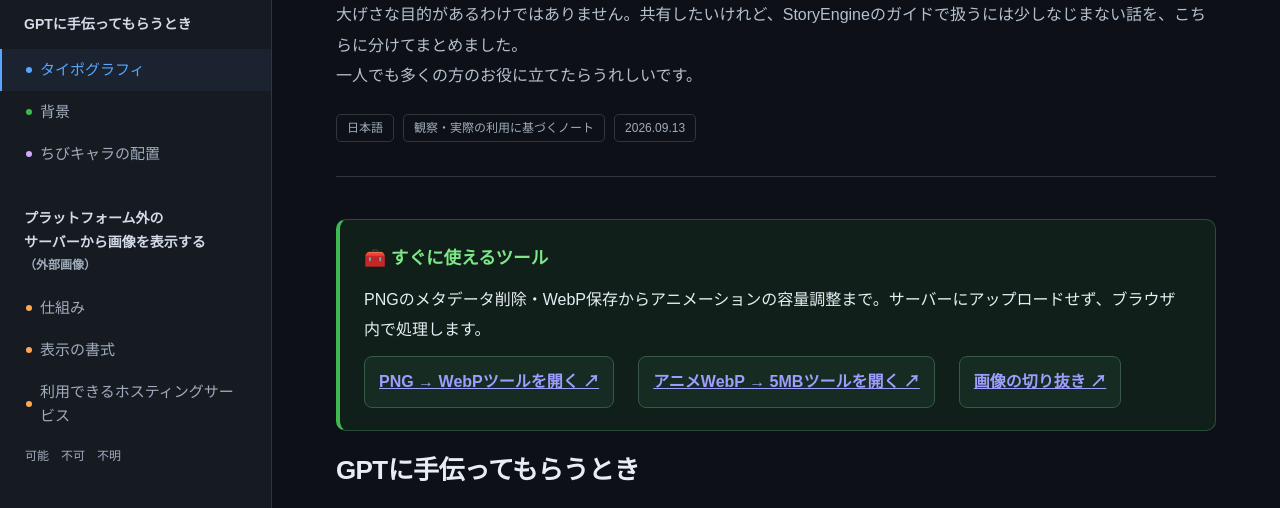
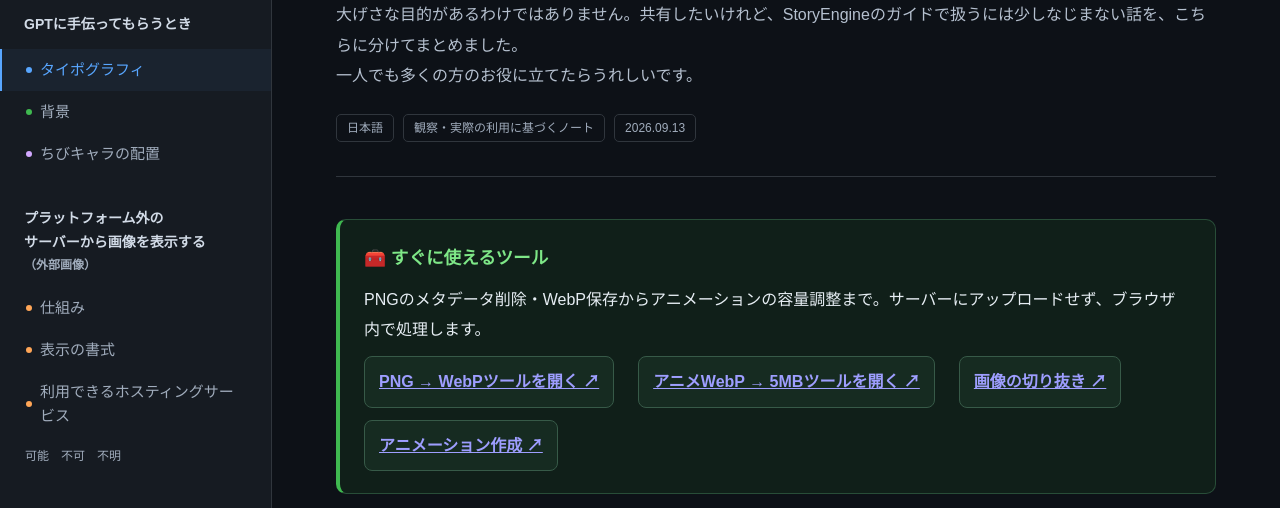
Before and after one commit to BurnFrozenTuna/Fish_In_the_Toolbox, a plain HTML site: page ja/index.html in a window 1280 px wide. Shown: the part 219-727 px from the top of the page. Drawn offline with Linux system fonts and the light colour scheme.

Commit message:
1.7.0: Add animation maker with frame timing and shared overlays/ja

```diff
--- a/ja/index.html
+++ b/ja/index.html
@@ -546,7 +546,7 @@ a:focus-visible,summary:focus-visible,.table-scroll:focus-visible{outline:2px so
 <div class="shell"><aside class="sidebar" aria-label="ページの目次"><div class="sidebar-logo"><div class="product">FROZEN_TUNA’S NOTES</div><a class="brand" href="#top">Fish In<br>the Toolbox <span>🐟</span></a><div class="edition">日本語 · 作業ノート</div></div>
 <nav><div class="nav-section"><a class="nav-label group" href="#gpt">GPTに手伝ってもらうとき</a><a class="nav-item" href="#typography"><span class="nav-dot blue"></span>タイポグラフィ</a><a class="nav-item" href="#background"><span class="nav-dot green"></span>背景</a><a class="nav-item" href="#chibi"><span class="nav-dot purple"></span>ちびキャラの配置</a></div><div class="nav-section"><a class="nav-label group" href="#external">プラットフォーム外の<br>サーバーから画像を表示する <span class="alias">（外部画像）</span></a><a class="nav-item" href="#principle"><span class="nav-dot orange"></span>仕組み</a><a class="nav-item" href="#format"><span class="nav-dot orange"></span>表示の書式</a><a class="nav-item" href="#services"><span class="nav-dot orange"></span>利用できるホスティングサービス</a><div class="subnav"><a href="#nsfw-yes">可能</a><a href="#nsfw-no">不可</a><a href="#nsfw-unknown">不明</a></div></div></nav><div class="sidebar-footer">自分で試して、整理して、<br>必要なときに取り出すノート。</div></aside>
 <main id="content" class="main"><header id="top" class="page-intro"><nav class="language-tabs" aria-label="言語を選択"><a class="language-tab" href="../index.html" hreflang="ko" lang="ko">한국어</a><a class="language-tab" href="../en/index.html" hreflang="en" lang="en">English</a><a class="language-tab selected" href="../ja/index.html" hreflang="ja" lang="ja" aria-current="page">日本語</a></nav><p class="eyebrow">AI · VISUALS · IMAGE HOSTING</p><h1>Fish In the Toolbox</h1><p>大げさな目的があるわけではありません。共有したいけれど、StoryEngineのガイドで扱うには少しなじまない話を、こちらに分けてまとめました。<br>一人でも多くの方のお役に立てたらうれしいです。</p><div class="meta"><span>日本語</span><span>観察・実際の利用に基づくノート</span><span>2026.09.13</span></div></header>
-<section class="guide-portal" id="tools" aria-labelledby="tools-title"><h2 id="tools-title">🧰 すぐに使えるツール</h2><p>PNGのメタデータ削除・WebP保存からアニメーションの容量調整まで。サーバーにアップロードせず、ブラウザ内で処理します。</p><div class="tool-links"><a href="../tools/png-to-webp/index.html?lang=ja">PNG → WebPツールを開く ↗</a><a href="../tools/webp-5mb/index.html?lang=ja">アニメWebP → 5MBツールを開く ↗</a><a href="../tools/background-remover/index.html?lang=ja">画像の切り抜き ↗</a></div></section>
+<section class="guide-portal" id="tools" aria-labelledby="tools-title"><h2 id="tools-title">🧰 すぐに使えるツール</h2><p>PNGのメタデータ削除・WebP保存からアニメーションの容量調整まで。サーバーにアップロードせず、ブラウザ内で処理します。</p><div class="tool-links"><a href="../tools/png-to-webp/index.html?lang=ja">PNG → WebPツールを開く ↗</a><a href="../tools/webp-5mb/index.html?lang=ja">アニメWebP → 5MBツールを開く ↗</a><a href="../tools/background-remover/index.html?lang=ja">画像の切り抜き ↗</a><a href="../tools/animation-maker/index.html?lang=ja">アニメーション作成 ↗</a></div></section>
 <details class="mobile-toc"><summary>目次を開く</summary><nav><a href="#typography">タイポグラフィ</a><a href="#background">背景</a><a href="#chibi">ちびキャラの配置</a><a href="#principle">仕組み</a><a href="#format">表示の書式</a><a href="#services">利用できるホスティングサービス</a></nav></details><article><h2 id="gpt" class="level-1">GPTに手伝ってもらうとき</h2>
 <p>GPTに文字のデザインや背景、ちびキャラの配置を頼むとき、入力をどう整理するかをまとめたノートです。実際の作業で、比較的意図が伝わりやすかった構成を集めています。</p>
 <p>画像生成全般の「正解集」ではありません。結果にはばらつきがあり、ここで紹介する方法も作業を通じた観察と例です。文言や条件は、必要なところを置き換えて使ってください。</p>
```
